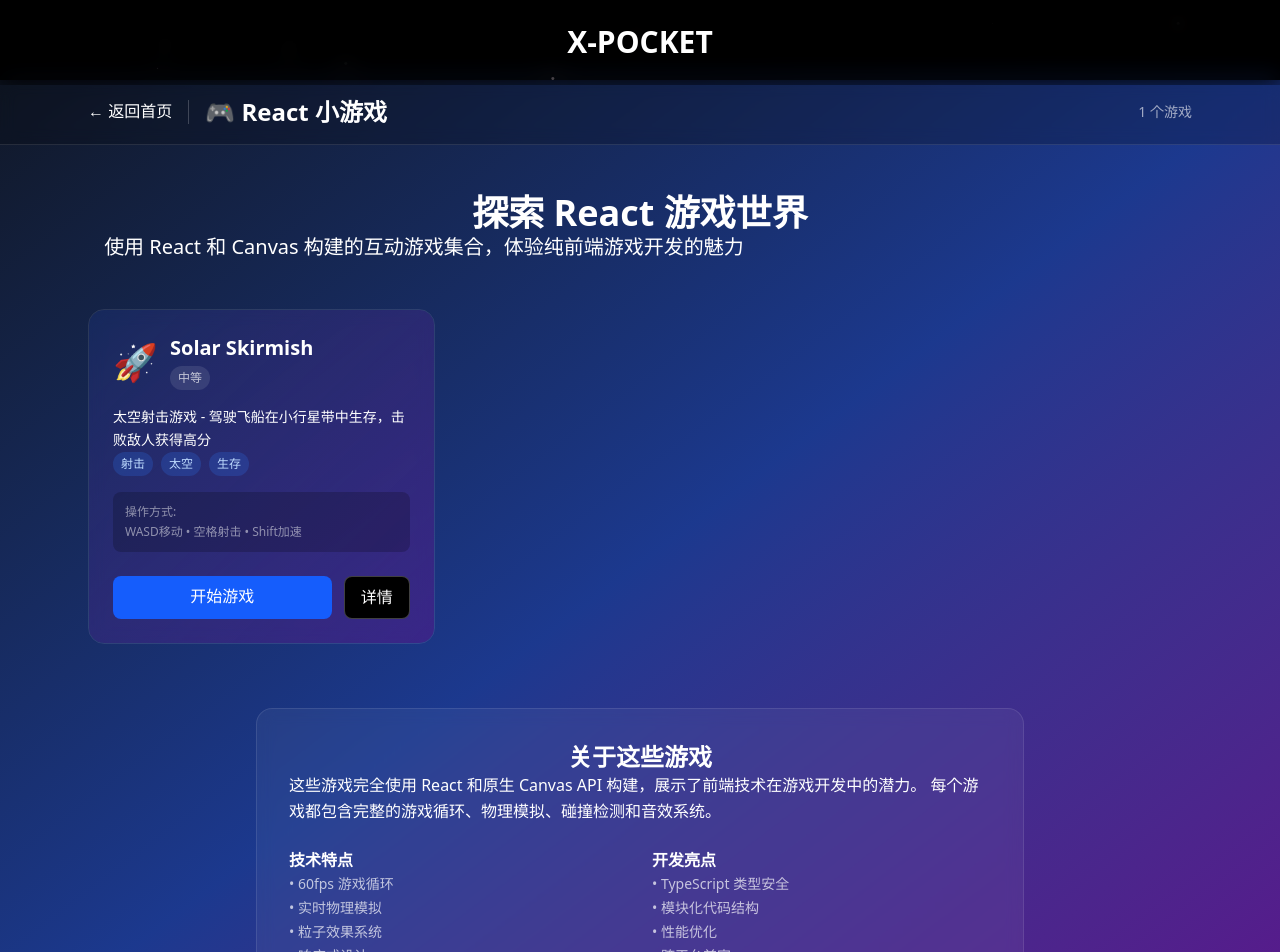
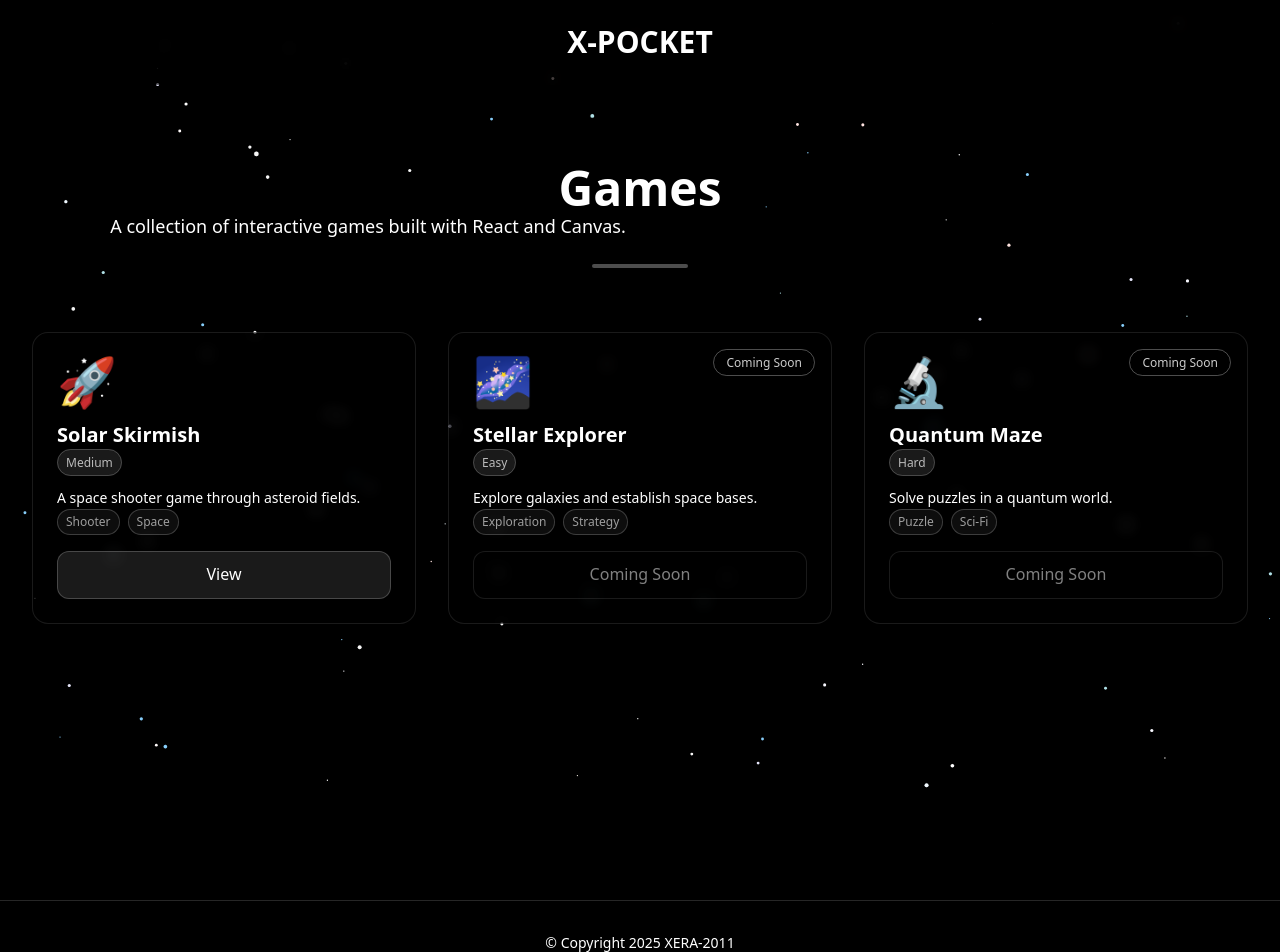
Before and after one commit to XERA-2011/x-pocket, a Next.js app: page /games in a window 1280 px wide. Shown: the top 952 px of the page. Built offline with nearby package versions, Linux system fonts and the light colour scheme.

Commit message:
Chore file

```diff
--- a/src/app/games/page.tsx
+++ b/src/app/games/page.tsx
@@ -1,202 +1,80 @@
 "use client";
 
-import { useState } from 'react';
-import Link from 'next/link';
 import { motion } from 'framer-motion';
+import ItemCard, { ItemCardProps } from '@/components/ItemCard';
 
-// 游戏数据
-const gamesData = [
+const gamesData: ItemCardProps[] = [
   {
     id: 'solar-skirmish',
     title: 'Solar Skirmish',
-    description: '太空射击游戏 - 驾驶飞船在小行星带中生存，击败敌人获得高分',
+    description: 'A space shooter game through asteroid fields.',
     icon: '🚀',
-    tags: ['射击', '太空', '生存'],
-    difficulty: '中等',
-    controls: 'WASD移动 • 空格射击 • Shift加速',
-    gradient: 'from-blue-900/30 to-purple-900/50'
+    tags: ['Shooter', 'Space'],
+    difficulty: 'Medium',
+    href: '/games/solar-skirmish'
+  },
+  {
+    id: 'coming-soon-1',
+    title: 'Stellar Explorer',
+    description: 'Explore galaxies and establish space bases.',
+    icon: '🌌',
+    tags: ['Exploration', 'Strategy'],
+    difficulty: 'Easy',
+    comingSoon: true,
+    href: '#'
+  },
+  {
+    id: 'coming-soon-2',
+    title: 'Quantum Maze',
+    description: 'Solve puzzles in a quantum world.',
+    icon: '🔬',
+    tags: ['Puzzle', 'Sci-Fi'],
+    difficulty: 'Hard',
+    comingSoon: true,
+    href: '#'
   }
 ];
 
+const containerVariants = {
+  hidden: { opacity: 0 },
+  visible: {
+    opacity: 1,
+    transition: {
+      staggerChildren: 0.1,
+      delayChildren: 0.2,
+    },
+  },
+};
+
 export default function GamesPage() {
-  const [selectedGame, setSelectedGame] = useState<string | null>(null);
-
   return (
-    <div className="min-h-screen bg-gradient-to-br from-gray-900 via-blue-900 to-purple-900">
-      {/* 头部导航 */}
-      <header className="border-b border-white/10 bg-black/20 backdrop-blur-sm">
-        <div className="max-w-6xl mx-auto px-6 py-4 flex items-center justify-between">
-          <div className="flex items-center gap-4">
-            <Link
-              href="/"
-              className="text-white/70 hover:text-white transition-colors"
-            >
-              ← 返回首页
-            </Link>
-            <div className="w-px h-6 bg-white/20" />
-            <h1 className="text-2xl font-bold text-white flex items-center gap-2">
-              🎮 React 小游戏
-            </h1>
-          </div>
-          <div className="text-sm text-white/60">
-            {gamesData.length} 个游戏
-          </div>
-        </div>
-      </header>
-
-      <div className="max-w-6xl mx-auto px-6 py-12">
-        {/* 介绍区域 */}
+    <div className="min-h-screen text-white mt-[100px]">
+      <div className="container mx-auto px-4 sm:px-6 lg:px-8 py-16">
         <motion.div
-          className="text-center mb-12"
+          className="text-center mb-16"
           initial={{ opacity: 0, y: 20 }}
-          animate={{ opacity: 1, y: 0 }}
-          transition={{ duration: 0.6 }}
+          whileInView={{ opacity: 1, y: 0 }}
+          transition={{ duration: 0.8 }}
+          viewport={{ once: true }}
         >
-          <h2 className="text-4xl font-bold text-white mb-4">
-            探索 React 游戏世界
-          </h2>
-          <p className="text-xl text-white/70 max-w-2xl mx-auto">
-            使用 React 和 Canvas 构建的互动游戏集合，体验纯前端游戏开发的魅力
+          <h1 className="text-4xl sm:text-5xl font-bold text-white mb-4">
+            Games
+          </h1>
+          <p className="text-lg text-white/70 max-w-2xl mx-auto">
+            A collection of interactive games built with React and Canvas.
           </p>
+          <div className="w-24 h-1 bg-white/30 mx-auto rounded-full mt-6" />
         </motion.div>
 
-        {/* 游戏网格 */}
-        <div className="grid grid-cols-1 md:grid-cols-2 lg:grid-cols-3 gap-8">
+        <motion.div
+          className="grid grid-cols-1 sm:grid-cols-2 lg:grid-cols-3 gap-6 lg:gap-8"
+          variants={containerVariants}
+          initial="hidden"
+          animate="visible"
+        >
           {gamesData.map((game, index) => (
-            <motion.div
-              key={game.id}
-              className="group relative"
-              initial={{ opacity: 0, y: 50 }}
-              animate={{ opacity: 1, y: 0 }}
-              transition={{ delay: index * 0.1, duration: 0.6 }}
-            >
-              <div className="relative overflow-hidden rounded-2xl border border-white/10 bg-gradient-to-br backdrop-blur-sm transition-all duration-500 hover:border-white/20 hover:shadow-2xl hover:shadow-white/10">
-                {/* 背景渐变 */}
-                <div className={`absolute inset-0 bg-gradient-to-br ${game.gradient} transition-all duration-500`} />
-
-                {/* 内容 */}
-                <div className="relative z-10 p-6">
-                  {/* 游戏图标和标题 */}
-                  <div className="flex items-center gap-3 mb-4">
-                    <div className="text-4xl transform transition-transform duration-300 group-hover:scale-110">
-                      {game.icon}
-                    </div>
-                    <div>
-                      <h3 className="text-xl font-bold text-white group-hover:text-blue-200 transition-colors duration-300">
-                        {game.title}
-                      </h3>
-                      <div className="flex items-center gap-2 mt-1">
-                        <span className="text-xs px-2 py-1 bg-white/10 rounded-full text-white/70">
-                          {game.difficulty}
-                        </span>
-                      </div>
-                    </div>
-                  </div>
-
-                  {/* 描述 */}
-                  <p className="text-white/70 text-sm leading-relaxed mb-4">
-                    {game.description}
-                  </p>
-
-                  {/* 标签 */}
-                  <div className="flex flex-wrap gap-2 mb-4">
-                    {game.tags.map((tag, i) => (
-                      <span
-                        key={i}
-                        className="text-xs px-2 py-1 bg-blue-500/20 text-blue-200 rounded-full"
-                      >
-                        {tag}
-                      </span>
-                    ))}
-                  </div>
-
-                  {/* 操作说明 */}
-                  <div className="text-xs text-white/50 mb-6 p-3 bg-black/20 rounded-lg">
-                    <div className="font-medium mb-1">操作方式:</div>
-                    <div>{game.controls}</div>
-                  </div>
-
-                  {/* 按钮 */}
-                  <div className="flex gap-3">
-                    <Link
-                      href={`/games/${game.id}`}
-                      className="flex-1 bg-blue-600 hover:bg-blue-500 text-white text-center py-2 px-4 rounded-lg transition-colors duration-300 no-underline font-medium"
-                    >
-                      开始游戏
-                    </Link>
-                    <button
-                      onClick={() => setSelectedGame(selectedGame === game.id ? null : game.id)}
-                      className="px-4 py-2 border border-white/20 text-white/70 hover:text-white hover:border-white/40 rounded-lg transition-colors duration-300"
-                    >
-                      详情
-                    </button>
-                  </div>
-
-                  {/* 展开的详情 */}
-                  {selectedGame === game.id && (
-                    <motion.div
-                      initial={{ opacity: 0, height: 0 }}
-                      animate={{ opacity: 1, height: 'auto' }}
-                      exit={{ opacity: 0, height: 0 }}
-                      className="mt-4 pt-4 border-t border-white/10"
-                    >
-                      <div className="text-sm text-white/70 space-y-2">
-                        <div><strong>技术栈:</strong> React, Canvas 2D, TypeScript</div>
-                        <div><strong>特色:</strong> 实时物理模拟、粒子效果、音效系统</div>
-                        <div><strong>目标:</strong> 在小行星带中生存并获得最高分数</div>
-                      </div>
-                    </motion.div>
-                  )}
-                </div>
-
-                {/* 悬停光效 */}
-                <div className="absolute inset-0 opacity-0 group-hover:opacity-100 transition-opacity duration-500">
-                  <div className="absolute top-0 left-0 w-full h-px bg-gradient-to-r from-transparent via-white/30 to-transparent" />
-                  <div className="absolute bottom-0 left-0 w-full h-px bg-gradient-to-r from-transparent via-white/30 to-transparent" />
-                </div>
-              </div>
-            </motion.div>
+            <ItemCard key={game.id} item={game} index={index} />
           ))}
-        </div>
-
-        {/* 底部信息 */}
-        <motion.div
-          className="mt-16 text-center"
-          initial={{ opacity: 0 }}
-          animate={{ opacity: 1 }}
-          transition={{ delay: 0.8, duration: 0.6 }}
-        >
-          <div className="bg-white/5 backdrop-blur-sm p-8 rounded-2xl border border-white/10 max-w-3xl mx-auto">
-            <h3 className="text-2xl font-bold text-white mb-4">
-              关于这些游戏
-            </h3>
-            <div className="text-white/70 space-y-4 text-left">
-              <p>
-                这些游戏完全使用 React 和原生 Canvas API 构建，展示了前端技术在游戏开发中的潜力。
-                每个游戏都包含完整的游戏循环、物理模拟、碰撞检测和音效系统。
-              </p>
-              <div className="grid grid-cols-1 md:grid-cols-2 gap-6 mt-6">
-                <div>
-                  <h4 className="font-semibold text-white mb-2">技术特点</h4>
-                  <ul className="space-y-1 text-sm">
-                    <li>• 60fps 游戏循环</li>
-                    <li>• 实时物理模拟</li>
-                    <li>• 粒子效果系统</li>
-                    <li>• 响应式设计</li>
-                  </ul>
-                </div>
-                <div>
-                  <h4 className="font-semibold text-white mb-2">开发亮点</h4>
-                  <ul className="space-y-1 text-sm">
-                    <li>• TypeScript 类型安全</li>
-                    <li>• 模块化代码结构</li>
-                    <li>• 性能优化</li>
-                    <li>• 跨平台兼容</li>
-                  </ul>
-                </div>
-              </div>
-            </div>
-          </div>
         </motion.div>
       </div>
     </div>
--- a/src/app/layout.tsx
+++ b/src/app/layout.tsx
@@ -4,6 +4,7 @@ import '../styles/globals.css';
 import Star from "@/components/background/star";
 import Footer from "@/components/footer";
 import Header from "@/components/header";
+import SmoothScroll from "@/components/SmoothScroll";
 
 const geistSans = Geist({
   variable: "--font-geist-sans",
@@ -26,21 +27,16 @@ export default function RootLayout({
   children: React.ReactNode;
 }>) {
   return (
-    <html lang="en" className="theme-selection">
+    <html lang="en" className="theme-selection" data-scroll-behavior="smooth">
       <body
         className={`${geistSans.variable} ${geistMono.variable} antialiased theme-scrollbar`}
-        style={{
-          backgroundColor: 'var(--color-black)',
-          color: 'var(--color-white)',
-          fontFamily: 'var(--font-sans), Arial, Helvetica, sans-serif'
-        }}
       >
-        <Star />
-        <Header />
-        <main className="min-h-screen">
+        <SmoothScroll>
+          <Star />
+          <Header />
           {children}
-        </main>
-        <Footer />
+          <Footer />
+        </SmoothScroll>
       </body>
     </html>
   );
--- a/src/components/ItemCard.tsx
+++ b/src/components/ItemCard.tsx
@@ -36,11 +36,11 @@ export default function ItemCard({ item, index }: { item: ItemCardProps; index:
       className="group h-full"
     >
       <motion.div
-        className="relative flex flex-col min-h-96 bg-black/20 backdrop-blur-sm border border-white/10 rounded-2xl p-6 transition-all duration-300 hover:border-white/20 hover:bg-black/30 overflow-hidden"
+        className="relative flex flex-col h-full bg-black/20 backdrop-blur-sm border border-white/10 rounded-2xl p-4 sm:p-6 transition-all duration-300 hover:border-white/20 hover:bg-black/30 overflow-hidden"
         whileHover={{
           y: -8,
           scale: 1.01,
-          transition: { duration: 0 }
+          transition: { duration: 0.25 }
         }}
       >
         {/* Background gradient */}
@@ -48,7 +48,7 @@ export default function ItemCard({ item, index }: { item: ItemCardProps; index:
 
         {/* Coming Soon badge */}
         {item.comingSoon && (
-          <div className="absolute top-4 right-4 z-10">
+          <div className="absolute top-3 right-3 sm:top-4 sm:right-4 z-10">
             <span className="text-xs px-3 py-1 rounded-full bg-black/40 border border-white/30 text-white/80 backdrop-blur-sm">
               Coming Soon
             </span>
@@ -60,7 +60,7 @@ export default function ItemCard({ item, index }: { item: ItemCardProps; index:
           {/* Icon */}
           {item.icon && (
             <motion.div
-              className="text-5xl mb-5 transition-transform duration-300 group-hover:scale-105"
+              className="text-4xl sm:text-5xl mb-4 transition-transform duration-300 group-hover:scale-105"
             >
               {item.icon}
             </motion.div>
@@ -68,7 +68,7 @@ export default function ItemCard({ item, index }: { item: ItemCardProps; index:
 
           {/* Title and difficulty */}
           <div className="mb-3">
-            <h3 className="text-xl font-semibold text-white mb-2 group-hover:text-white/90 transition-colors">
+            <h3 className="text-lg sm:text-xl font-semibold text-white mb-2 group-hover:text-white/90 transition-colors">
               {item.title}
             </h3>
             {item.difficulty && (
@@ -79,13 +79,13 @@ export default function ItemCard({ item, index }: { item: ItemCardProps; index:
           </div>
 
           {/* Description */}
-          <p className="text-white/60 text-sm leading-relaxed mb-5 flex-grow group-hover:text-white/70 transition-colors">
+          <p className="text-white/60 text-sm leading-relaxed mb-4 flex-grow group-hover:text-white/70 transition-colors">
             {item.description}
           </p>
 
           {/* Tags */}
           {item.tags && (
-            <div className="flex flex-wrap gap-2 mb-5">
+            <div className="flex flex-wrap gap-2 mb-4">
               {item.tags.map((tag, i) => (
                 <span
                   key={i}
--- a/src/components/header/index.tsx
+++ b/src/components/header/index.tsx
@@ -2,29 +2,13 @@
 
 import Link from "next/link";
 import { motion } from "framer-motion";
-import { useEffect, useState } from "react";
-
 export default function Header() {
-  const [scrolled, setScrolled] = useState(false);
-
-  useEffect(() => {
-    const handleScroll = () => {
-      setScrolled(window.scrollY > 50);
-    };
-
-    window.addEventListener("scroll", handleScroll);
-    return () => window.removeEventListener("scroll", handleScroll);
-  }, []);
-
   return (
-    <>
     <motion.header
       initial={{ opacity: 0, y: -20 }}
       animate={{ opacity: 1, y: 0 }}
       transition={{ duration: 0.5 }}
-        className={`fixed top-0 left-0 right-0 z-50 transition-all duration-300 backdrop-blur-md bg-black/10 ${
-          scrolled ? "py-4" : "py-6"
-        }`}
+      className="fixed top-0 left-0 right-0 z-50 transition-all duration-300 backdrop-blur-md bg-black/10 py-6"
     >
       <div className="container mx-auto px-4 flex justify-center">
         <motion.div
@@ -48,9 +32,5 @@ export default function Header() {
         </motion.div>
       </div>
     </motion.header>
-
-      {/* Spacer to prevent content overlap */}
-      <div className={`${scrolled ? "h-16" : "h-20"} transition-all duration-300`} />
-    </>
   );
 }
--- a/src/components/sections/card.tsx
+++ b/src/components/sections/card.tsx
@@ -5,10 +5,11 @@ import ScrollReveal from '@/components/ScrollReveal';
 import ItemCard, { ItemCardProps } from '@/components/ItemCard';
 
 const cardData: ItemCardProps[] = [
-  { id: "essays-md", title: "Essays Markdown", href: "/essays-md", description: "Markdown content rendering", tags: ['Content', 'Markdown'] },
-  { id: "essays-json", title: "Essays JSON", href: "/essays", description: "JSON data format rendering", tags: ['Content', 'JSON'] },
-  { id: "coze-ai", title: "COZE AI", href: "/coze", description: "AI assistant integration", tags: ['AI', 'Chat'] },
-  { id: "google-ai", title: "Google AI", href: "/google", description: "Google AI integration", tags: ['AI', 'Google'] },
+  { id: "essays-md", title: "Essays Markdown", href: "/english/essays-md", description: "Markdown content rendering", tags: ['Content', 'Markdown'] },
+  { id: "essays-json", title: "Essays JSON", href: "/english/essays", description: "JSON data format rendering", tags: ['Content', 'JSON'] },
+  { id: "coze-ai", title: "COZE AI", href: "/ai/coze", description: "AI assistant integration", tags: ['AI', 'Chat'] },
+  { id: "google-ai", title: "Google AI", href: "/ai/google", description: "Google AI integration", tags: ['AI', 'Google'] },
+  { id: "games", title: "Games", href: "/games", description: "Interactive games", tags: ['Game', 'Interactive'] },
 ];
 
 const containerVariants: Variants = {
--- a/src/components/sections/hero.tsx
+++ b/src/components/sections/hero.tsx
@@ -54,9 +54,6 @@ export default function HeroSection() {
                 ? '0 0 60px rgba(255,255,255,0.3), inset 0 0 60px rgba(255,255,255,0.1)'
                 : '0 0 40px rgba(255,255,255,0.2), inset 0 0 40px rgba(255,255,255,0.05)'
             }}
-            animate={{
-              rotate: 360,
-            }}
             transition={{
               duration: 20,
               repeat: Infinity,
@@ -80,7 +77,6 @@ export default function HeroSection() {
                 x1="25" y1="25" x2="75" y2="75"
                 stroke="currentColor"
                 strokeWidth="8"
-                strokeLinecap="round"
                 initial={{ pathLength: 0 }}
                 animate={{ pathLength: 1 }}
                 transition={{ delay: 0.8, duration: 0.6 }}
@@ -89,7 +85,6 @@ export default function HeroSection() {
                 x1="25" y1="75" x2="75" y2="25"
                 stroke="currentColor"
                 strokeWidth="8"
-                strokeLinecap="round"
                 initial={{ pathLength: 0 }}
                 animate={{ pathLength: 1 }}
                 transition={{ delay: 1.0, duration: 0.6 }}
```
Also changed, not shown: src/components/SmoothScroll.tsx (+12 -69 lines), src/utils/lenis.ts (added, +25 -0 lines), src/app/ai/coze/page.tsx (renamed from src/app/coze/page.tsx), src/app/ai/google/page.tsx (renamed from src/app/google/page.tsx), src/app/english/essays-md/page.tsx (renamed from src/app/essays-md/page.tsx), src/app/english/essays/page.tsx (renamed from src/app/essays/page.tsx). Lines whose indentation alone changed are shown as unchanged.
